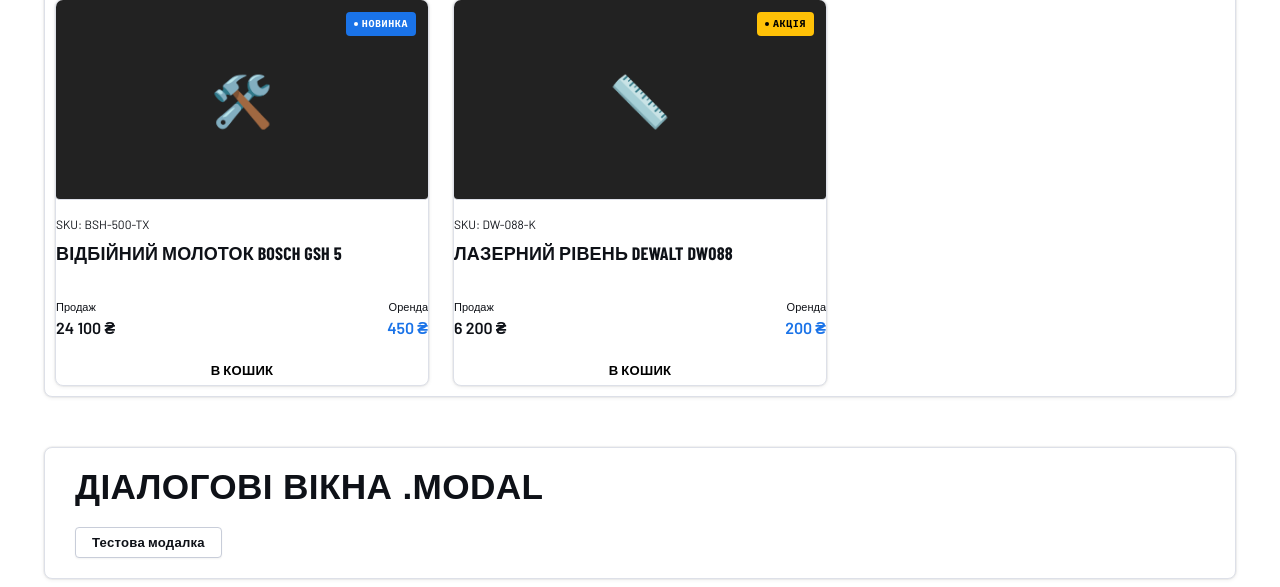
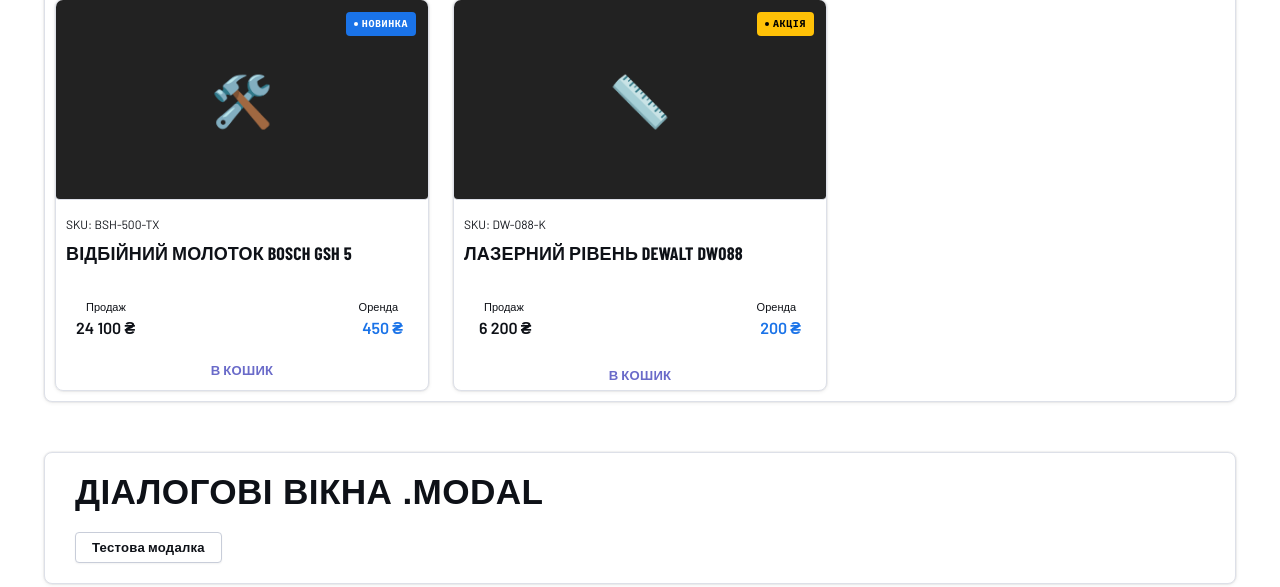
Before and after one commit to WzRd-off/rental_sales_tools, a website: page public/ui-kit.html in a window 1280 px wide. Shown: the part 664-1251 px from the top of the page. Drawn offline with nearby package versions, Linux system fonts and the light colour scheme; a web font is replaced by a local one.

Commit message:
ui-kit.html version4 Cards of goods textpadding

```diff
--- a/public/ui-kit.html
+++ b/public/ui-kit.html
@@ -55,19 +55,19 @@
                             <div style="font-size: 50px;">🛠️</div>
                             <span class="badge" style="position: absolute; top: 12px; right: 12px; background: var(--c-brand); color: white; padding: 4px 8px; border-radius: 4px; font-size: 10px; font-weight: bold;">НОВИНКА</span>
                         </div>
-                        <div class="text-muted" style="font-size: 12px;">SKU: BSH-500-TX</div>
-                        <h3 style="font-size: 18px; margin: 10px 0; min-height: 44px;">Відбійний молоток Bosch GSH 5</h3>
+                        <div class="text-muted" style="font-size: 12px;padding-left: 10px;">SKU: BSH-500-TX</div>
+                        <h3 style="font-size: 18px; margin: 10px 0;padding-left: 10px; min-height: 44px;">Відбійний молоток Bosch GSH 5</h3>
                         <div style="display: flex; justify-content: space-between; margin-bottom: 15px;">
                             <div>
-                                <div class="text-muted" style="font-size: 11px;">Продаж</div>
-                                <div class="font-bold">24 100 ₴</div>
+                                <div class="text-muted" style="font-size: 11px;padding-left: 30px;">Продаж</div>
+                                <div class="font-bold" style="padding-left: 20px;">24 100 ₴</div>
                             </div>
                             <div style="text-align: right;">
-                                <div class="text-muted" style="font-size: 11px;">Оренда</div>
-                                <div class="text-brand font-bold">450 ₴</div>
+                                <div class="text-muted" style="font-size: 11px;padding-right: 30px;">Оренда</div>
+                                <div class="text-brand font-bold"style="padding-right: 25px;">450 ₴</div>
                             </div>
                         </div>
-                        <button class="btn btn-brand" style="width: 100%;">В КОШИК</button>
+                        <button class="btn btn-brand" style="width: 100%;color: rgba(6, 9, 165, 0.599)">В КОШИК</button>
                     </div>
 
                     <div class="card product-card" style="margin-bottom: 0;">
@@ -75,19 +75,19 @@
                             <div style="font-size: 50px;">📏</div>
                             <span class="badge" style="position: absolute; top: 12px; right: 12px; background: #ffc107; color: #000; padding: 4px 8px; border-radius: 4px; font-size: 10px; font-weight: bold;">АКЦІЯ</span>
                         </div>
-                        <div class="text-muted" style="font-size: 12px;">SKU: DW-088-K</div>
-                        <h3 style="font-size: 18px; margin: 10px 0; min-height: 44px;">Лазерний рівень DeWalt DW088</h3>
-                        <div style="display: flex; justify-content: space-between; margin-bottom: 15px;">
+                        <div class="text-muted" style="font-size: 12px;padding-left: 10px;">SKU: DW-088-K</div>
+                        <h3 style="font-size: 18px; margin: 10px 0; min-height: 44px;padding-left: 10px;">Лазерний рівень DeWalt DW088</h3>
+                        <div style="display: flex; justify-content: space-between; margin-bottom: 20px;">
                             <div>
-                                <div class="text-muted" style="font-size: 11px;">Продаж</div>
-                                <div class="font-bold">6 200 ₴</div>
+                                <div class="text-muted" style="font-size: 11px;padding-left: 30px;">Продаж</div>
+                                <div class="font-bold"style="padding-left: 25px;">6 200 ₴</div>
                             </div>
                             <div style="text-align: right;">
-                                <div class="text-muted" style="font-size: 11px;">Оренда</div>
-                                <div class="text-brand font-bold">200 ₴</div>
+                                <div class="text-muted" style="font-size: 11px;padding-right: 30px;">Оренда</div>
+                                <div class="text-brand font-bold"style="padding-right: 25px;">200 ₴</div>
                             </div>
                         </div>
-                        <button class="btn btn-brand" style="width: 100%;">В КОШИК</button>
+                        <button class="btn btn-brand" style="width: 100%;color: rgba(6, 9, 165, 0.599)">В КОШИК</button>
                     </div>
 
                 </div>
```
